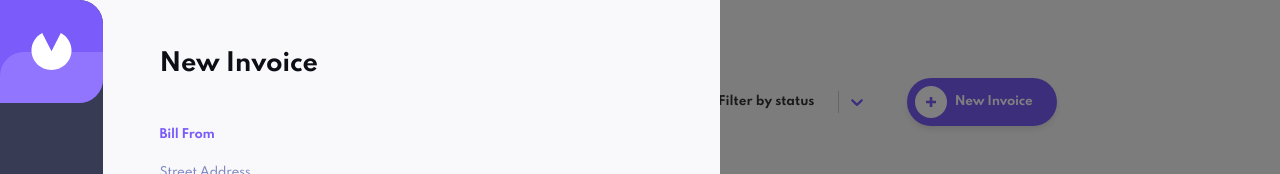
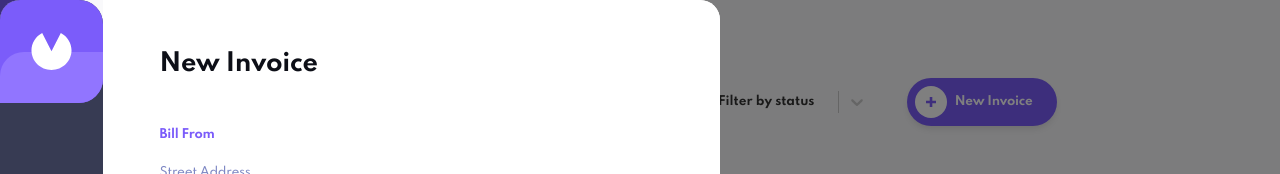
Before and after one commit to jorge00552075/invoices-app, a React (Create React App) app in the folder client/: page / in a window 1280 px wide. Both pictures are taken after a click on the button "New Invoice". Shown: the top 174 px of the page. Built offline with nearby package versions, Linux system fonts and the light colour scheme; no server answers.

Commit message:
added custom scrollbar styles & fixed dark theme delay

```diff
--- a/client/src/components/form/Form.jsx
+++ b/client/src/components/form/Form.jsx
@@ -63,11 +63,17 @@ function Form({ invoice, closeModal }) {
   const formControl = styles.formControl;
   const formControlInvalid = `${styles.formControl} ${styles.invalid}`;
 
-  // prettier-ignore
   return (
     <div className={styles.formWrapper}>
       <form onSubmit={handleSubmit(onSubmit)}>
-        <h2 className={styles.formHeading}>New Invoice</h2>
+        {invoice ? (
+          <h2 className={styles.formHeading}>
+            Edit <span>#</span>
+            {invoice.uid}
+          </h2>
+        ) : (
+          <h2 className={styles.formHeading}>New Invoice</h2>
+        )}
         <div className={styles.fieldsetWrapper}>
           <fieldset>
             <legend>Bill From</legend>
@@ -77,7 +83,9 @@ function Form({ invoice, closeModal }) {
                 {...register('senderAddress.street', { required: true })}
                 id="senderAddress.street"
                 className={
-                  errors.senderAddress?.street ? formControlInvalid : formControl
+                  errors.senderAddress?.street
+                    ? formControlInvalid
+                    : formControl
                 }
               />
             </div>
@@ -88,7 +96,9 @@ function Form({ invoice, closeModal }) {
                   {...register('senderAddress.city', { required: true })}
                   id="senderAddress.city"
                   className={
-                    errors.senderAddress?.city ? formControlInvalid : formControl
+                    errors.senderAddress?.city
+                      ? formControlInvalid
+                      : formControl
                   }
                 />
               </div>
@@ -98,7 +108,9 @@ function Form({ invoice, closeModal }) {
                   {...register('senderAddress.postCode', { required: true })}
                   id="senderAddress.postCode"
                   className={
-                    errors.senderAddress?.postCode ? formControlInvalid : formControl
+                    errors.senderAddress?.postCode
+                      ? formControlInvalid
+                      : formControl
                   }
                 />
               </div>
@@ -108,7 +120,9 @@ function Form({ invoice, closeModal }) {
                   {...register('senderAddress.country', { required: true })}
                   id="senderAddress.country"
                   className={
-                    errors.senderAddress?.country ? formControlInvalid : formControl
+                    errors.senderAddress?.country
+                      ? formControlInvalid
+                      : formControl
                   }
                 />
               </div>
@@ -121,15 +135,16 @@ function Form({ invoice, closeModal }) {
               <input
                 {...register('clientName', { required: true })}
                 id="clientName"
-                className={
-                  errors.clientName ? formControlInvalid : formControl
-                }
+                className={errors.clientName ? formControlInvalid : formControl}
               />
             </div>
             <div className={styles.formGroup}>
               <label htmlFor="clientEmail">Client's Email</label>
               <input
-                {...register('clientEmail', { required: true, pattern: /^\S+@\S+$/i })}
+                {...register('clientEmail', {
+                  required: true,
+                  pattern: /^\S+@\S+$/i,
+                })}
                 id="clientEmail"
                 className={
                   errors.clientEmail ? formControlInvalid : formControl
@@ -142,7 +157,9 @@ function Form({ invoice, closeModal }) {
                 {...register('clientAddress.street', { required: true })}
                 id="clientAddress.street"
                 className={
-                  errors.clientAddress?.street ? formControlInvalid : formControl
+                  errors.clientAddress?.street
+                    ? formControlInvalid
+                    : formControl
                 }
               />
             </div>
@@ -153,7 +170,9 @@ function Form({ invoice, closeModal }) {
                   {...register('clientAddress.city', { required: true })}
                   id="clientAddress.city"
                   className={
-                    errors.clientAddress?.city ? formControlInvalid : formControl
+                    errors.clientAddress?.city
+                      ? formControlInvalid
+                      : formControl
                   }
                 />
               </div>
@@ -163,7 +182,9 @@ function Form({ invoice, closeModal }) {
                   {...register('clientAddress.postCode', { required: true })}
                   id="clientAddress.postCode"
                   className={
-                    errors.clientAddress?.postCode ? formControlInvalid : formControl
+                    errors.clientAddress?.postCode
+                      ? formControlInvalid
+                      : formControl
                   }
                 />
               </div>
@@ -173,7 +194,9 @@ function Form({ invoice, closeModal }) {
                   {...register('clientAddress.country', { required: true })}
                   id="clientAddress.country"
                   className={
-                    errors.clientAddress?.country ? formControlInvalid : formControl
+                    errors.clientAddress?.country
+                      ? formControlInvalid
+                      : formControl
                   }
                 />
               </div>
@@ -233,7 +256,9 @@ function Form({ invoice, closeModal }) {
         </div>
         <div className={styles.messages}>
           {errors.clientEmail && <small>- Please enter a valid email</small>}
-          {isSubmitted && !isValid && (<small>- All fields must be added.</small>)}
+          {isSubmitted && !isValid && (
+            <small>- All fields must be added.</small>
+          )}
         </div>
         <div className={styles.buttons}>
           <button
--- a/client/src/components/form/Form.module.css
+++ b/client/src/components/form/Form.module.css
@@ -31,6 +31,12 @@
   color: var(--formHeading-color);
   letter-spacing: -0.25px;
   line-height: 3.2rem;
+}
+
+.formHeading span {
+  font-weight: 700;
+
+  color: hsl(231, 20%, 61%);
 }
 
 .fieldsetWrapper {
@@ -106,7 +112,7 @@ legend {
 }
 
 .col-5 {
-  grid-template-columns: 215px 45px 1fr 1fr 15px;
+  grid-template-columns: 1fr 50px 100px 100px 15px;
 }
 
 .itemsHeading {
--- a/client/src/components/form/Modal.jsx
+++ b/client/src/components/form/Modal.jsx
@@ -13,7 +13,7 @@ function Backdrop(props) {
 function ModalOverlay(props) {
   return (
     <div className={styles.modal}>
-      <Layout>
+      <Layout form>
         <Form invoice={props.invoice} closeModal={props.closeModal} />
       </Layout>
     </div>
--- a/client/src/components/form/Modal.module.css
+++ b/client/src/components/form/Modal.module.css
@@ -18,6 +18,7 @@
 
   width: 72rem;
   height: 100vh;
+  border-radius: 20px;
 
   background: hsl(0, 0%, 100%);
 
--- a/client/src/components/invoice/InvoiceStatus.module.css
+++ b/client/src/components/invoice/InvoiceStatus.module.css
@@ -1,3 +1,13 @@
+:root {
+  --invoicestatus-color: hsl(231, 20%, 27%);
+  --invoicestatus-background: hsla(231, 20%, 27%, 0.06);
+}
+
+[data-theme='dark'] {
+  --invoicestatus-color: hsl(231, 73%, 93%);
+  --invoicestatus-background: hsla(231, 73%, 93%, 0.06);
+}
+
 .status {
   display: flex;
   gap: 0.8rem;
@@ -16,7 +26,7 @@
   background: hsla(160, 67%, 52%, 0.06);
 }
 .status--purple {
-  background: hsla(231, 20%, 27%, 0.06);
+  background: var(--invoicestatus-background);
 }
 
 .listStyle {
@@ -32,7 +42,7 @@
   background: hsl(160, 67%, 52%);
 }
 .listStyle--purple {
-  background: hsl(231, 20%, 27%);
+  background: var(--invoicestatus-color);
 }
 
 .text {
@@ -49,5 +59,5 @@
   color: hsl(160, 67%, 52%);
 }
 .text--purple {
-  color: hsl(231, 20%, 27%);
+  color: var(--invoicestatus-color);
 }
--- a/client/src/components/layout/Layout.jsx
+++ b/client/src/components/layout/Layout.jsx
@@ -3,13 +3,15 @@ import Sidebar from './Sidebar.jsx';
 
 import styles from './Layout.module.css';
 
-const Layout = (props) => {
+const Layout = ({ form, children }) => {
   return (
     <div className={styles.layout}>
       <aside className={styles.aside}>
         <Sidebar />
       </aside>
-      <main className={styles.main}>{props.children}</main>
+      <main className={`${styles.main} ${form ? styles.bgColor : ''}`}>
+        {children}
+      </main>
     </div>
   );
 };
--- a/client/src/components/layout/Layout.module.css
+++ b/client/src/components/layout/Layout.module.css
@@ -1,9 +1,11 @@
 :root {
   --layout-background: hsl(240, 20%, 98%);
+  --Form-background: hsl(0, 0%, 100%);
 }
 
 [data-theme='dark'] {
   --layout-background: hsl(233, 30%, 11%);
+  --Form-background: hsl(233, 30%, 11%);
 }
 
 .layout {
@@ -20,7 +22,13 @@
 
 .main {
   flex: 1;
+
   background: var(--layout-background);
 
   overflow-y: scroll;
 }
+
+/* FORM LAYOUT BACKGROUND */
+.bgColor {
+  background: var(--Form-background);
+}
--- a/client/src/components/layout/MainHeader.jsx
+++ b/client/src/components/layout/MainHeader.jsx
@@ -24,21 +24,19 @@ function MainHeader({ openModal, getFilterStatus }) {
       border: 'none',
       background: 'none',
     }),
-    dropdownIndicator: (provided) => ({
-      ...provided,
-      color: 'hsl(252, 94%, 67%)',
-    }),
-    menu: (provided) => ({
+    menuList: (provided) => ({
       ...provided,
       fontSize: '12px',
       fontWeight: 'bold',
-      color: 'hsl(0, 0%, 20%)',
+      // background: 'hsl(233, 31%, 17%)',
+      // color: 'hsl(0, 0%, 100%)',
     }),
     placeholder: (provided) => ({
       ...provided,
       fontSize: '12px',
       fontWeight: 'bold',
       color: 'hsl(0, 0%, 20%)',
+      // color: 'hsl(0, 0%, 100%)',
       textAlign: 'center',
     }),
     singleValue: (provided) => ({
@@ -46,6 +44,7 @@ function MainHeader({ openModal, getFilterStatus }) {
       fontSize: '12px',
       fontWeight: 'bold',
       color: 'hsl(233, 31%, 17%)',
+      // color: 'hsl(0, 0%, 100%)',
       textAlign: 'center',
     }),
   };
--- a/client/src/components/layout/Sidebar.jsx
+++ b/client/src/components/layout/Sidebar.jsx
@@ -13,10 +13,13 @@ function Sidebar() {
   const [theme, setTheme] = useState('light');
 
   function handleClick() {
-    if (theme === 'light') setTheme('dark');
-    else setTheme('light');
-
-    htmlEl.setAttribute('data-theme', theme);
+    if (theme === 'light') {
+      htmlEl.setAttribute('data-theme', 'dark');
+      setTheme('dark');
+    } else {
+      htmlEl.setAttribute('data-theme', 'light');
+      setTheme('light');
+    }
   }
 
   return (
@@ -26,7 +29,7 @@ function Sidebar() {
       </div>
       <div className={styles.container}>
         <button className={styles.btn} onClick={handleClick}>
-          {theme ? <Sun /> : <Moon />}
+          {theme === 'light' ? <Sun /> : <Moon />}
         </button>
         <div className={styles.line} />
         <button className={styles.btn}>
--- a/client/src/index.css
+++ b/client/src/index.css
@@ -51,6 +51,13 @@ full: border-radius: 50% / border-radius: 9999px;
 - Spacing system (px)
 2 / 4 / 8 / 12 / 16 / 24 / 32 / 48 / 64 / 80 / 96 / 128
 */
+:root {
+  --scrollbar-background: hsl(231, 73%, 93%);
+}
+
+[data-theme='dark'] {
+  --scrollbar-background: hsl(233, 30%, 21%);
+}
 
 * {
   padding: 0;
@@ -67,3 +74,17 @@ body {
   -webkit-font-smoothing: antialiased;
   -moz-osx-font-smoothing: grayscale;
 }
+
+/* CUSTOM SCROLLBAR STYLES */
+::-webkit-scrollbar {
+  width: 1rem;
+}
+::-webkit-scrollbar-track {
+  margin-block: 4.8rem;
+  border-radius: 100vw;
+}
+::-webkit-scrollbar-thumb {
+  border-radius: 100vw;
+
+  background: var(--scrollbar-background);
+}
--- a/client/src/pages/NotFound.module.css
+++ b/client/src/pages/NotFound.module.css
@@ -1,3 +1,11 @@
+:root {
+  --notfound-color: hsl(228, 29%, 7%);
+}
+
+[data-theme='dark'] {
+  --notfound-color: hsl(0, 0%, 100%);
+}
+
 .container {
   text-align: center;
 }
@@ -7,7 +15,7 @@
 
   font-size: 3.6rem;
 
-  color: hsl(228, 29%, 7%);
+  color: var(--notfound-color);
 }
 
 .text {
@@ -15,14 +23,14 @@
 
   font-size: 1.6rem;
 
-  color: hsl(228, 29%, 7%);
+  color: var(--notfound-color);
 }
 
 .link:link,
 .link:visited {
   font-size: 1.6rem;
 
-  color: hsl(228, 29%, 7%);
+  color: var(--notfound-color);
   text-decoration: none;
 }
 
```
Also changed, not shown: client/src/App.js (+2 -6 lines).
